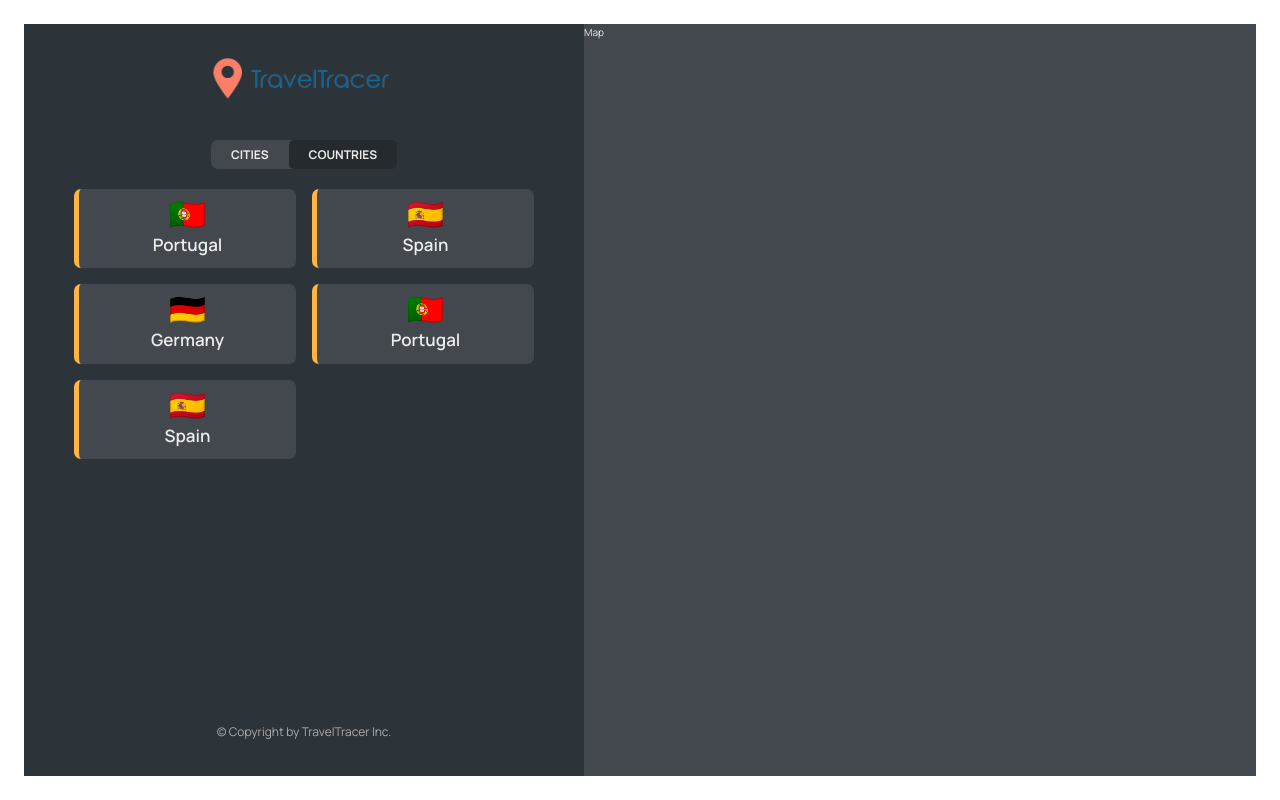
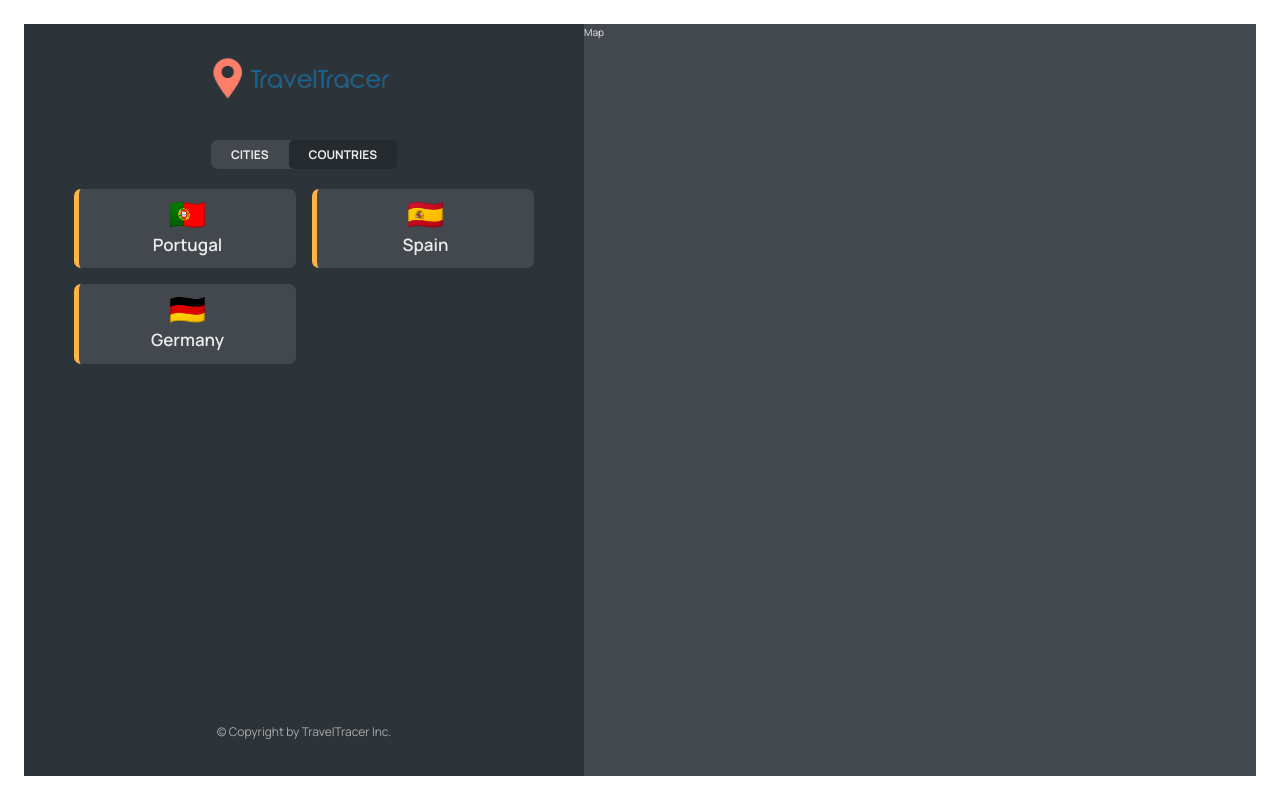
Before and after one commit to SunpreetSandhu/location-app, a React (Vite) app: page /app/countries in a window 1280 px wide. Built offline with nearby package versions, Linux system fonts and the light colour scheme; data requests are answered from the project's data file.

Commit message:
checked for duplicate country names and displayed unique countries on ui

```diff
--- a/src/components/CountryList.jsx
+++ b/src/components/CountryList.jsx
@@ -13,10 +13,15 @@
     );
   }
 
-  const countries = [];
+  const countries = cities.reduce((arr, city) => {
+    if (!arr.map((el) => el.country).includes(city.country))
+      return [...arr, { country: city.country, emoji: city.emoji }];
+    else return arr;
+  }, []);
+
   return (
     <ul className={styles.countryList}>
-      {cities.map((country) => (
+      {countries.map((country) => (
         <CountryItem country={country} key={country.id} />
       ))}
     </ul>
```
